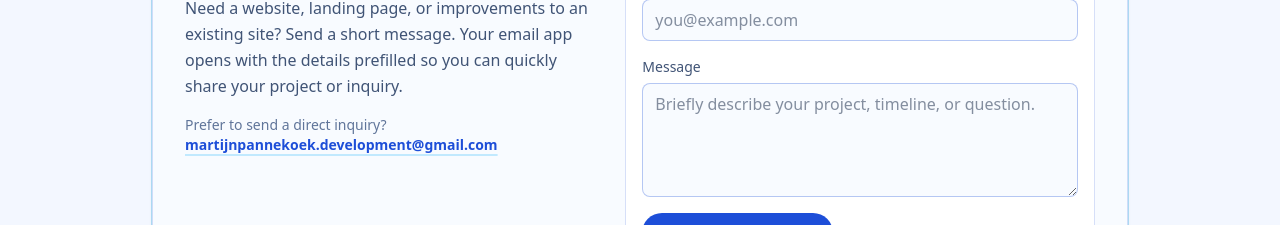
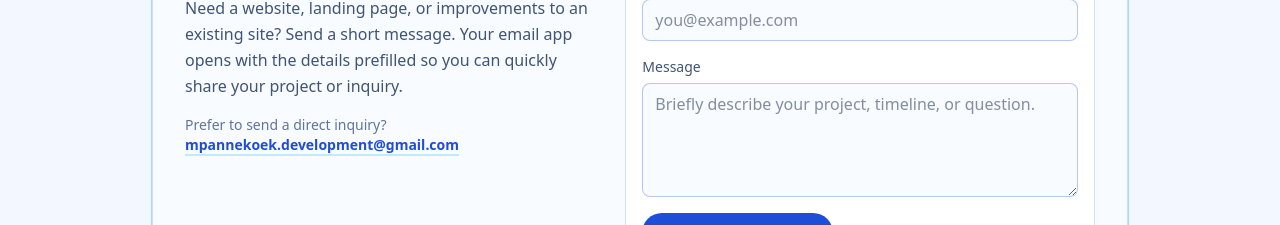
Before and after one commit to mpannekoek/Personal.Portfolio, a Next.js app in the folder src/web/: page /en/hire-me in a window 1280 px wide. Shown: the part 3580-3805 px from the top of the page. Built offline with nearby package versions, Linux system fonts and the light colour scheme.

Commit message:
updated some socials

```diff
--- a/src/web/src/app/components/contact-shortcut.tsx
+++ b/src/web/src/app/components/contact-shortcut.tsx
@@ -3,7 +3,7 @@
 import { useMemo, useState } from "react";
 import { useTranslations } from "next-intl";
 
-const contactEmail = "martijnpannekoek.development@gmail.com";
+const contactEmail = "mpannekoek.development@gmail.com";
 
 export default function ContactShortcut() {
     const t = useTranslations("contact");
--- a/src/web/src/app/components/footer.tsx
+++ b/src/web/src/app/components/footer.tsx
@@ -18,7 +18,7 @@ export default function Footer() {
     ];
     const socialLinks = [
         {
-            href: "https://github.com",
+            href: "https://github.com/mpannekoek",
             icon: githubIcon,
             alt: t("social.github"),
         },
@@ -38,7 +38,7 @@ export default function Footer() {
             alt: t("social.facebook"),
         },
         {
-            href: "mailto:martijnpannekoek.development@gmail.com",
+            href: "mailto:mpannekoek.development@gmail.com",
             icon: gmailIcon,
             alt: t("social.email"),
         },
--- a/src/web/src/app/components/nav.tsx
+++ b/src/web/src/app/components/nav.tsx
@@ -37,7 +37,7 @@ export default function NavBar() {
     const closeTimeoutRef = useRef<number | null>(null);
     const socialLinks = [
         {
-            href: "https://github.com",
+            href: "https://github.com/mpannekoek",
             icon: githubIcon,
             alt: footerT("social.github"),
         },
@@ -57,7 +57,7 @@ export default function NavBar() {
             alt: footerT("social.facebook"),
         },
         {
-            href: "mailto:martijnpannekoek.development@gmail.com",
+            href: "mailto:mpannekoek.development@gmail.com",
             icon: gmailIcon,
             alt: footerT("social.email"),
         },
```
